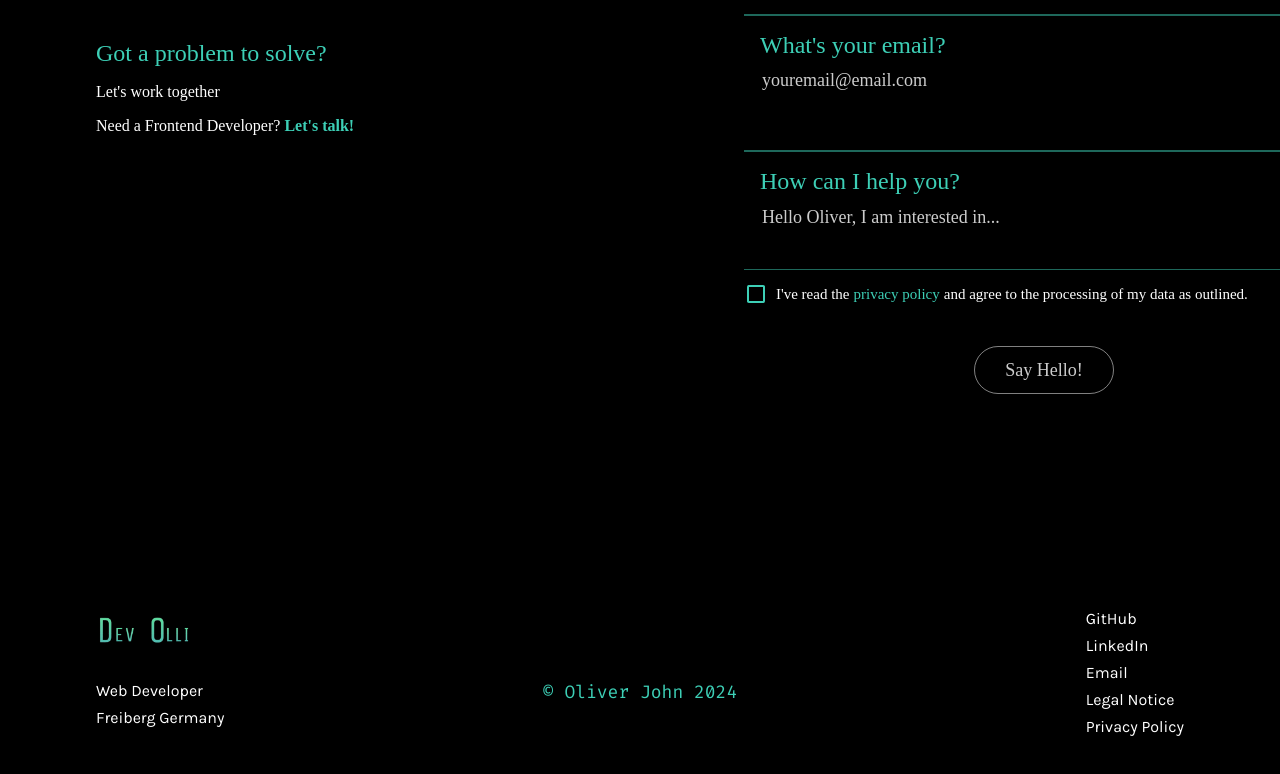
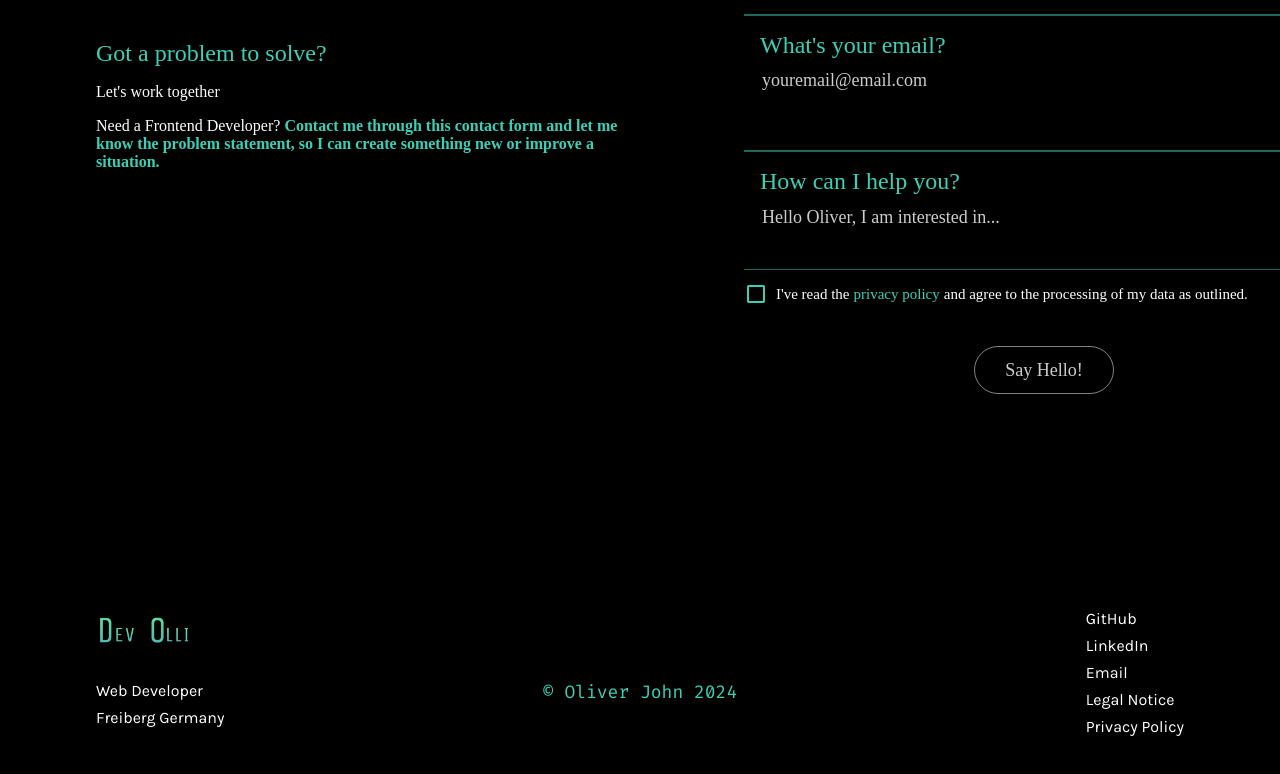
Before and after one commit to OliverJohn-git/portfolio, an Angular app: page / in a window 1280 px wide. Shown: the part 3202-3976 px from the top of the page. Built offline with nearby package versions, Linux system fonts and the light colour scheme.

Commit message:
changes contact text

```diff
--- a/src/app/main-page/contact-me/contact-me.component.html
+++ b/src/app/main-page/contact-me/contact-me.component.html
@@ -92,7 +92,7 @@
                                 </div>
                                 <div class="text-container">
                                     <span class="privacy-policy-text"> {{text.getText("checkBox1")}} </span>
-                                    <span class="privacy-policy"> {{text.getText("checkBox2")}} </span>
+                                    <a routerLink="/privacy-policy" class="privacy-policy"> {{text.getText("checkBox2")}} </a>
                                     <span class="privacy-policy-text"> {{text.getText("checkBox3")}} </span>
                                 </div>
                             </div>
--- a/src/app/main-page/contact-me/contact-me.component.ts
+++ b/src/app/main-page/contact-me/contact-me.component.ts
@@ -3,11 +3,12 @@ import { TextContentService } from './../../shared/text-content/text-content.ser
 import { CommonModule } from '@angular/common';
 import { FormsModule, NgForm } from '@angular/forms';
 import { HttpClient } from '@angular/common/http';
+import { RouterLink } from '@angular/router';
 
 @Component({
   selector: 'app-contact-me',
   standalone: true,
-  imports: [CommonModule, FormsModule],
+  imports: [CommonModule, FormsModule, RouterLink],
   templateUrl: './contact-me.component.html',
   styleUrl: './contact-me.component.sass'
 })
@@ -131,7 +132,7 @@ export class ContactMeComponent {
   mailTest = false;
 
   post = {
-    endPoint: 'portfolio.developer-olli.net/sendMail.php',
+    endPoint: './sendMail.php',
     body: (payload: any) => JSON.stringify(payload),
     options: {
       headers: {
--- a/src/app/shared/text-content/text-content.service.ts
+++ b/src/app/shared/text-content/text-content.service.ts
@@ -159,8 +159,8 @@ export class TextContentService {
         DE: "Brauchen Sie einen Frontend Entwickler?"
       },
       letsTalk: {
-        EN: "Let's talk!",
-        DE: "Kontaktieren sie mich!"
+        EN: "Contact me through this contact form and let me know the problem statement, so I can create something new or improve a situation.",
+        DE: "Kontaktiere mich über dieses Kontaktformular und teile mir die Problemstellung mit, damit ich etwas Neues erschaffen oder eine Situation verbessern kann."
       },
       yourName1: {
         EN: "What's your name?",
```
